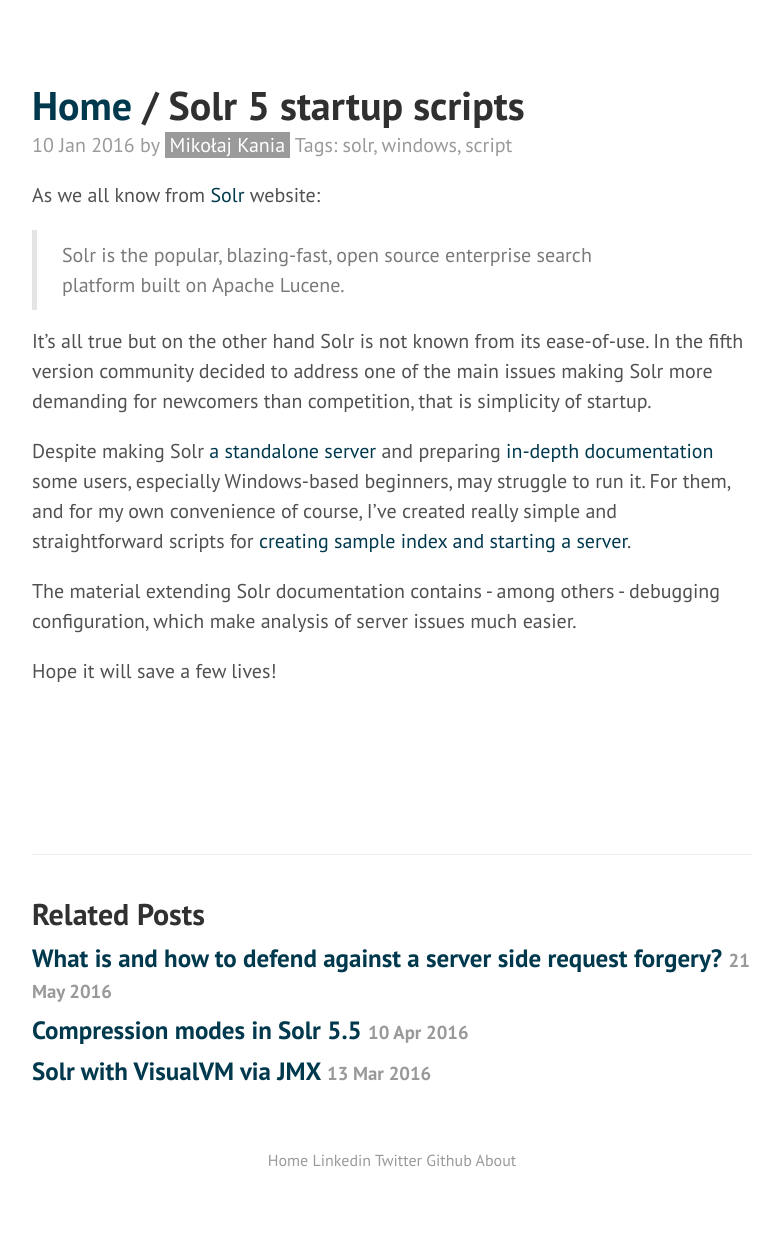
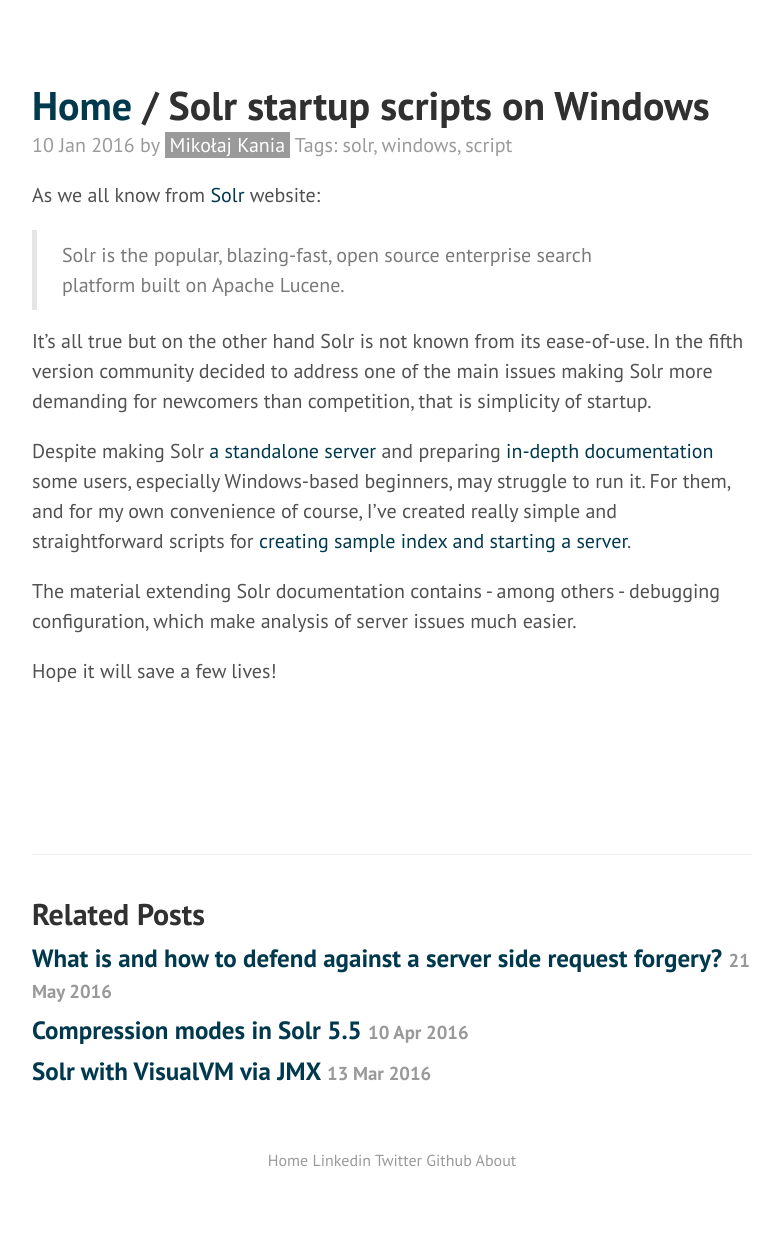
Before and after one commit to mikolajkania/mikolajkania.github.io, a Jekyll site: the page built from _posts/2016-01-10-solr-startup-script-windows.md, in a window 1280 px wide. Shown: the whole page, without its empty margins (428-1208 px from the left). Built offline with Jekyll 4.4.1, drawn with Linux system fonts in a browser that asks for light colours.

Commit message:
More precise title

```diff
--- a/_posts/2016-01-10-solr-startup-script-windows.md
+++ b/_posts/2016-01-10-solr-startup-script-windows.md
@@ -1,6 +1,6 @@
 ---
 layout: post
-title: Solr 5 startup scripts
+title: Solr startup scripts on Windows
 tags:
 - solr
 - windows
```
